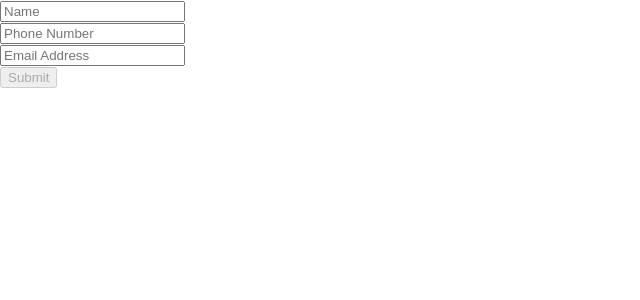
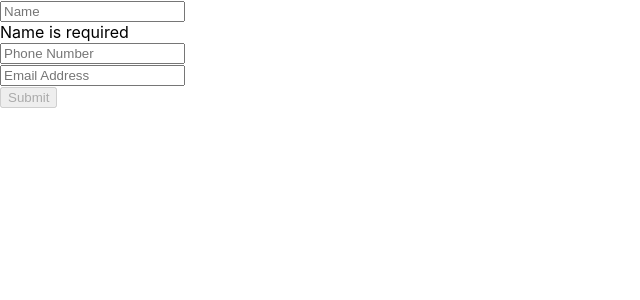
Before and after one commit to codekesh/SoftwareEngineeringTDD, a React (Create React App) app: page / in a window 1280 px wide. Shown: the top 300 px of the page, without its empty margins (0-640 px from the left). Built offline with nearby package versions, Linux system fonts and the light colour scheme.

Commit message:
Displays error messages for invalid inputs

```diff
--- a/src/ContactModel/ContactModal.js
+++ b/src/ContactModel/ContactModal.js
@@ -14,13 +14,36 @@ export const ContactModal = () => {
     const [isVaild, setIsValid] = useState(false)
 
     useEffect((submit) => {
-        setIsValid(
-            !!name &&
-            !!phone &&
-            !!email &&
-            /^[0-9]{3}-[0-9]{3}-[0-9]{4}$/.test(phone) &&
-            /^\w+([.-]?\w+)*@\w+([.-]?\w+)*(\.\w{2,3})+$/.test(email)
-        );
+        let _valid = (() => {
+            setNameError('')
+            setPhoneError('')
+            setEmailError('')
+            if (!name) {
+                setNameError('Name is required')
+                return false
+            }
+            else if (!phone) {
+                setPhoneError('Phone is required')
+                return false
+            }
+            else if (!email) {
+                setEmailError('Email is reuiqred')
+                return false;
+            }
+            else if (!/^[0-9]{3}-[0-9]{3}-[0-9]{4}$/.test(phone)) {
+                setPhoneError('Please enter phone format correctly')
+                return false
+            }
+            else if (!/^\w+([.-]?\w+)*@\w+([.-]?\w+)*(\.\w{2,3})+$/.test(email)) {
+                setEmailError('Please enter email format correctly')
+                return false
+            }
+            else {
+                return true;
+            }
+        })();
+
+        setIsValid(_valid)
     }, [name, phone, email])
 
     return (
@@ -40,7 +63,7 @@ export const ContactModal = () => {
                         placeholder="Name"
                         onChange={e => setName(e.target.value)}
                     />
-                    {!!nameError && <div className={styles.error}>{nameError}</div>}
+                    {!!nameError && <div data-testid='error' className={styles.error}>{nameError}</div>}
                 </div>
                 <div>
                     <input
@@ -49,7 +72,7 @@ export const ContactModal = () => {
                         placeholder="Phone Number"
                         onChange={e => setPhone(e.target.value)}
                     />
-                    {!!phoneError && <div className={styles.error}>{phoneError}</div>}
+                    {!!phoneError && <div data-testid='error' className={styles.error}>{phoneError}</div>}
                 </div>
                 <div>
                     <input
@@ -58,7 +81,7 @@ export const ContactModal = () => {
                         placeholder="Email Address"
                         onChange={e => setEmail(e.target.value)}
                     />
-                    {!!emailError && <div className={styles.error}>{emailError}</div>}
+                    {!!emailError && <div data-testid='error' className={styles.error}>{emailError}</div>}
                 </div>
                 <button disabled={!isVaild}>Submit</button>
             </form>
```
Also changed, not shown: 1 other file (tests, documents, lock files or other folders).
